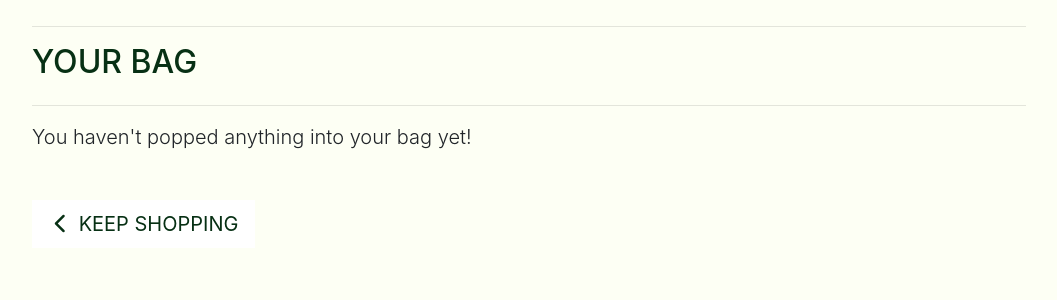
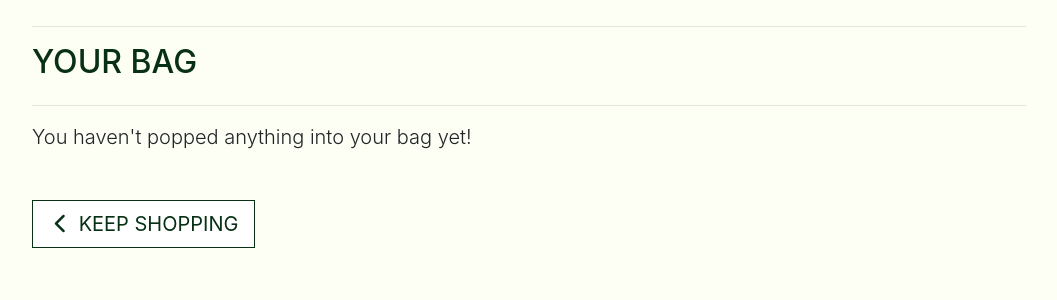
Before and after one commit to bethanyalicehall/e-commerce-ms4, a Django app: page /bag/ in a window 1280 px wide. Shown: the part 154-454 px from the top of the page, without its empty margins (111-1168 px from the left). Run offline with Django 3.2, Linux system fonts and the light colour scheme; some libraries are stand-ins or nearby versions.

Commit message:
Corrected errors raised in w3 validation

```diff
--- a/static/css/base.css
+++ b/static/css/base.css
@@ -121,7 +121,7 @@ a.category-badge > span.badge:hover {
 .btn-outline-black {
     background: white;
     color: #073014 !important;
-    border: 1px solid 073014;
+    border: 1px solid #073014;
 }
 
 .btn-outline-black:hover,
--- a/templates/base.html
+++ b/templates/base.html
@@ -73,7 +73,7 @@
       <div class="col-12 col-lg-4 my-auto py-1 py-lg-0">
         <ul class="list-inline list-unstyled text-center text-lg-right my-0">
           <li class="list-inline-item dropdown">
-            <a class="text-black nav-link" href="#" id="user-options" data-toggle="dropdown" aria-haspopup="true"
+            <a class="text-black nav-link user-options" href="#" data-toggle="dropdown" aria-haspopup="true"
               aria-expanded="false">
               <div class="text-center">
                 <div><i class="fa-regular fa-user"></i></div>
@@ -149,7 +149,7 @@
   {% endblock %}
 
   {% block postloadjs %}
-  <script type="text/javascript">
+  <script>
     $('.toast').toast('show');
   </script>
   {% endblock %}
```
